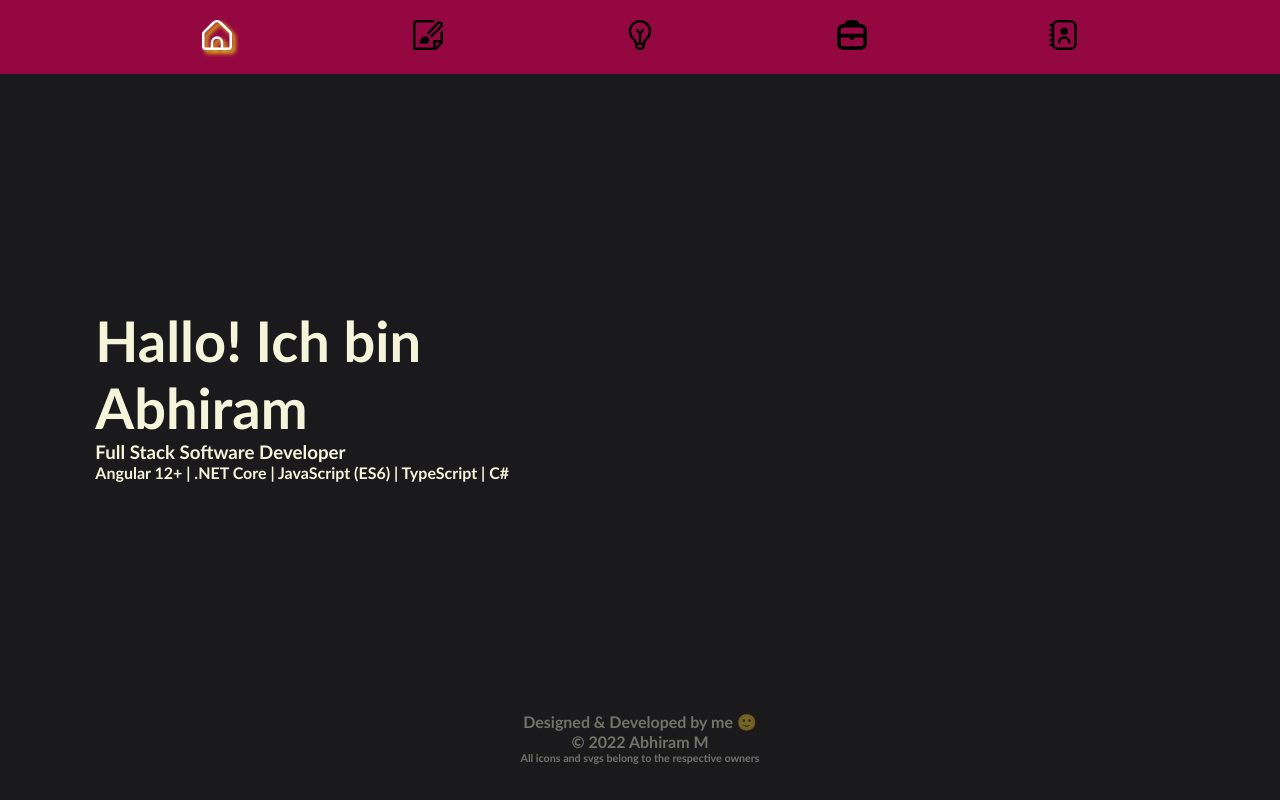
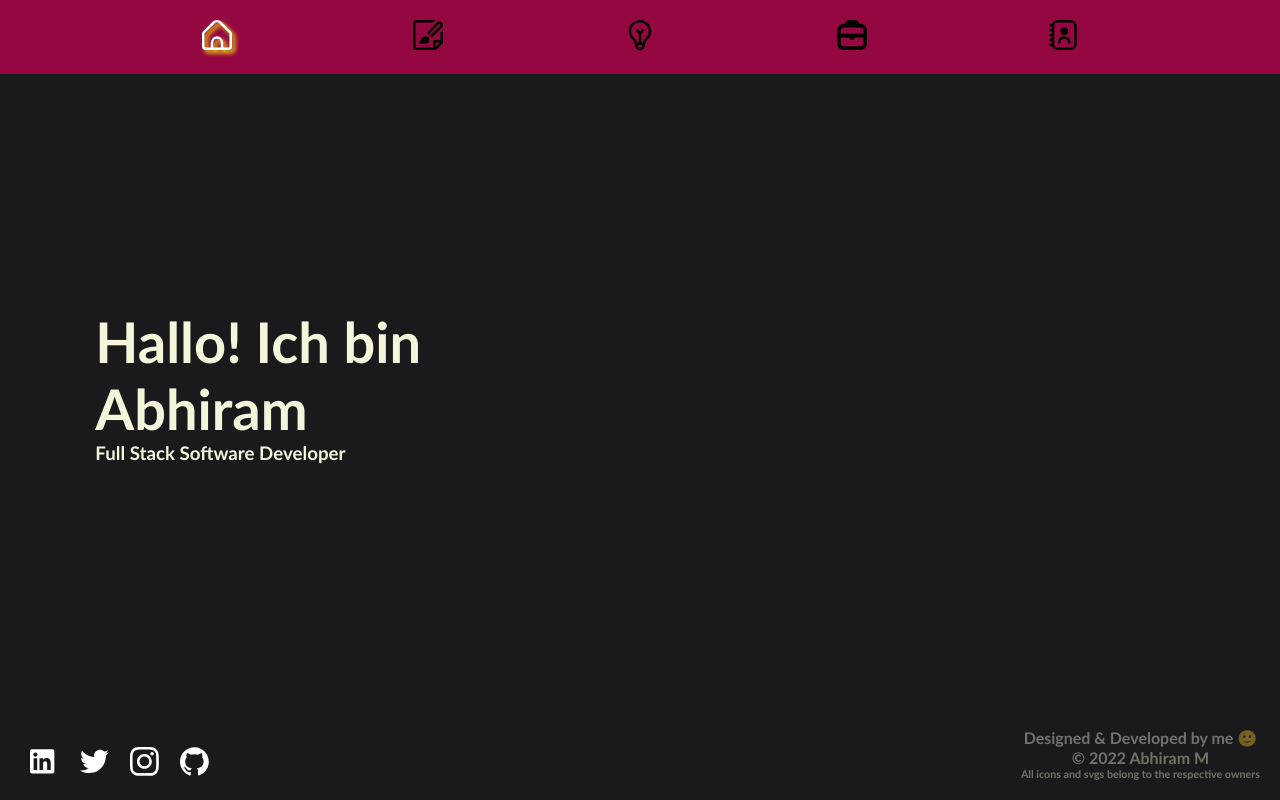
Before and after one commit to abhiramm99/PortFolio-App, an Angular app: page /home in a window 1280 px wide. Built offline with nearby package versions, Linux system fonts and the light colour scheme.

Commit message:
added quick links to social media

```diff
--- a/src/app/home/home.component.css
+++ b/src/app/home/home.component.css
@@ -8,9 +8,9 @@
 }
 
 .home-container {
-    height: 80vh;
+    height: 50vh;
     display: flex;
-    align-items: center;
+    align-items: flex-end;
     justify-content: space-evenly;
 }
 
@@ -19,11 +19,24 @@
     padding: 10px;
 }
 
+.quick-links-container {
+    position: absolute;
+    left: 20px;
+    bottom: 20px;
+    width: 200px;
+    display: flex;
+    align-items: center;
+    justify-content: space-around;
+}
+
 .footer-text {
     opacity: 0.4;
     position: absolute;
-    bottom: 10px;
-    left: 50%;
+    bottom: 20px;
+    right: 20px;
     text-align: center;
-    transform: translate(-50%, -50%);
 }
+
+.svg-icon {
+    fill: #fff;
+}
--- a/src/app/home/home.component.html
+++ b/src/app/home/home.component.html
@@ -2,11 +2,36 @@
     <div class="left-side">
         <h1 @fadeInFromTop class="main-heading">{{currentGreetingLine}}</h1>
         <h3 @fadeInFromBottom class="sub-heading">Full Stack Software Developer</h3>
-        <h4 @fadeInFromBottom class="sub-sub-heading"><strong>Angular 12+ | .NET Core | JavaScript (ES6) | TypeScript | C#</strong></h4>
     </div>
     <div class="right-side">
 
     </div>
+</div>
+<div @fadeInFromBottom class="quick-links-container">
+    <a href="https://in.linkedin.com/in/abhiram-m-5224141aa" target="_blank">
+        <svg class="svg-icon" viewBox="0 0 25 25" width="30" height="30">
+            <path d="M17.291,19.073h-3.007v-4.709c0-1.123-0.02-2.568-1.564-2.568c-1.566,0-1.806,1.223-1.806,2.487v4.79H7.908   V9.389h2.887v1.323h0.04c0.589-1.006,1.683-1.607,2.848-1.564c3.048,0,3.609,2.005,3.609,4.612L17.291,19.073z M4.515,8.065   c-0.964,0-1.745-0.781-1.745-1.745c0-0.964,0.781-1.745,1.745-1.745c0.964,0,1.745,0.781,1.745,1.745   C6.26,7.284,5.479,8.065,4.515,8.065L4.515,8.065 M6.018,19.073h-3.01V9.389h3.01V19.073z M18.79,1.783H1.497   C0.68,1.774,0.01,2.429,0,3.246V20.61c0.01,0.818,0.68,1.473,1.497,1.464H18.79c0.819,0.01,1.492-0.645,1.503-1.464V3.245   c-0.012-0.819-0.685-1.474-1.503-1.463"></path>
+        </svg>
+    </a>
+    <a href="https://twitter.com/abhiramm12" target="_blank">
+        <svg class="svg-icon" viewBox="0 0 25 25" width="30" height="30">
+            <path d="M21.543,7.104c0.014,0.211,0.014,0.423,0.014,0.636  c0,6.507-4.954,14.01-14.01,14.01v-0.004C4.872,21.75,2.252,20.984,0,19.539c0.389,0.047,0.78,0.07,1.172,0.071  c2.218,0.002,4.372-0.742,6.115-2.112c-2.107-0.04-3.955-1.414-4.6-3.42c0.738,0.142,1.498,0.113,2.223-0.084  c-2.298-0.464-3.95-2.483-3.95-4.827c0-0.021,0-0.042,0-0.062c0.685,0.382,1.451,0.593,2.235,0.616  C1.031,8.276,0.363,5.398,1.67,3.148c2.5,3.076,6.189,4.946,10.148,5.145c-0.397-1.71,0.146-3.502,1.424-4.705  c1.983-1.865,5.102-1.769,6.967,0.214c1.103-0.217,2.16-0.622,3.127-1.195c-0.368,1.14-1.137,2.108-2.165,2.724  C22.148,5.214,23.101,4.953,24,4.555C23.339,5.544,22.507,6.407,21.543,7.104z"></path>
+        </svg>
+    </a>
+    <a href="https://www.instagram.com/abhiram_m99/" target="_blank">
+        <svg class="svg-icon" viewBox="0 0 25 25" width="30" height="30">
+            <g>
+                <path d="M12,2.162c3.204,0,3.584,0.012,4.849,0.07c1.308,0.06,2.655,0.358,3.608,1.311c0.962,0.962,1.251,2.296,1.311,3.608   c0.058,1.265,0.07,1.645,0.07,4.849c0,3.204-0.012,3.584-0.07,4.849c-0.059,1.301-0.364,2.661-1.311,3.608   c-0.962,0.962-2.295,1.251-3.608,1.311c-1.265,0.058-1.645,0.07-4.849,0.07s-3.584-0.012-4.849-0.07   c-1.291-0.059-2.669-0.371-3.608-1.311c-0.957-0.957-1.251-2.304-1.311-3.608c-0.058-1.265-0.07-1.645-0.07-4.849   c0-3.204,0.012-3.584,0.07-4.849c0.059-1.296,0.367-2.664,1.311-3.608c0.96-0.96,2.299-1.251,3.608-1.311   C8.416,2.174,8.796,2.162,12,2.162 M12,0C8.741,0,8.332,0.014,7.052,0.072C5.197,0.157,3.355,0.673,2.014,2.014   C0.668,3.36,0.157,5.198,0.072,7.052C0.014,8.332,0,8.741,0,12c0,3.259,0.014,3.668,0.072,4.948c0.085,1.853,0.603,3.7,1.942,5.038   c1.345,1.345,3.186,1.857,5.038,1.942C8.332,23.986,8.741,24,12,24c3.259,0,3.668-0.014,4.948-0.072   c1.854-0.085,3.698-0.602,5.038-1.942c1.347-1.347,1.857-3.184,1.942-5.038C23.986,15.668,24,15.259,24,12   c0-3.259-0.014-3.668-0.072-4.948c-0.085-1.855-0.602-3.698-1.942-5.038c-1.343-1.343-3.189-1.858-5.038-1.942   C15.668,0.014,15.259,0,12,0z"></path>
+                <path d="M12,5.838c-3.403,0-6.162,2.759-6.162,6.162c0,3.403,2.759,6.162,6.162,6.162s6.162-2.759,6.162-6.162   C18.162,8.597,15.403,5.838,12,5.838z M12,16c-2.209,0-4-1.791-4-4s1.791-4,4-4s4,1.791,4,4S14.209,16,12,16z"></path>
+                <circle cx="18.406" cy="5.594" r="1.44"></circle>
+            </g>
+        </svg>
+    </a>
+    <a href="https://github.com/abhiramm99" target="_blank">
+        <svg class="svg-icon" viewBox="0 0 25 25" width="30" height="30">
+            <path d="M12,0.296c-6.627,0-12,5.372-12,12c0,5.302,3.438,9.8,8.206,11.387   c0.6,0.111,0.82-0.26,0.82-0.577c0-0.286-0.011-1.231-0.016-2.234c-3.338,0.726-4.043-1.416-4.043-1.416   C4.421,18.069,3.635,17.7,3.635,17.7c-1.089-0.745,0.082-0.729,0.082-0.729c1.205,0.085,1.839,1.237,1.839,1.237   c1.07,1.834,2.807,1.304,3.492,0.997C9.156,18.429,9.467,17.9,9.81,17.6c-2.665-0.303-5.467-1.332-5.467-5.93   c0-1.31,0.469-2.381,1.237-3.221C5.455,8.146,5.044,6.926,5.696,5.273c0,0,1.008-0.322,3.301,1.23   C9.954,6.237,10.98,6.104,12,6.099c1.02,0.005,2.047,0.138,3.006,0.404c2.29-1.553,3.297-1.23,3.297-1.23   c0.653,1.653,0.242,2.873,0.118,3.176c0.769,0.84,1.235,1.911,1.235,3.221c0,4.609-2.807,5.624-5.479,5.921   c0.43,0.372,0.814,1.103,0.814,2.222c0,1.606-0.014,2.898-0.014,3.293c0,0.319,0.216,0.694,0.824,0.576   c4.766-1.589,8.2-6.085,8.2-11.385C24,5.669,18.627,0.296,12,0.296z"></path>
+        </svg>
+    </a>
 </div>
 <div class="footer-text">
     <h4>Designed & Developed by me 🙂</h4>
```
